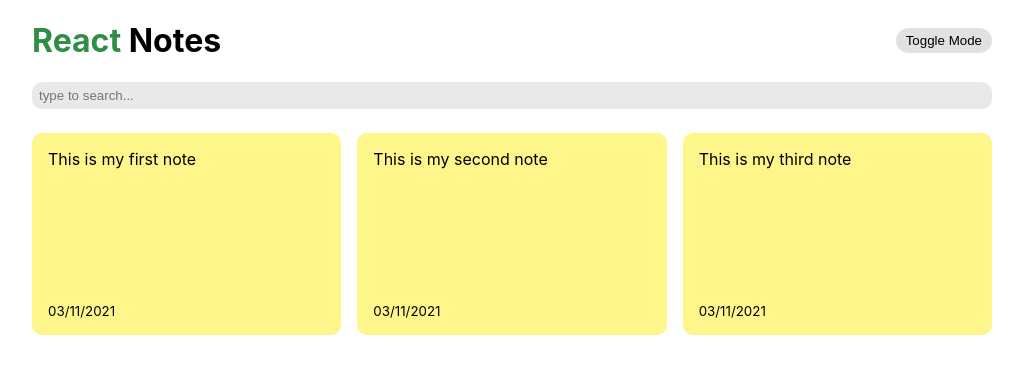
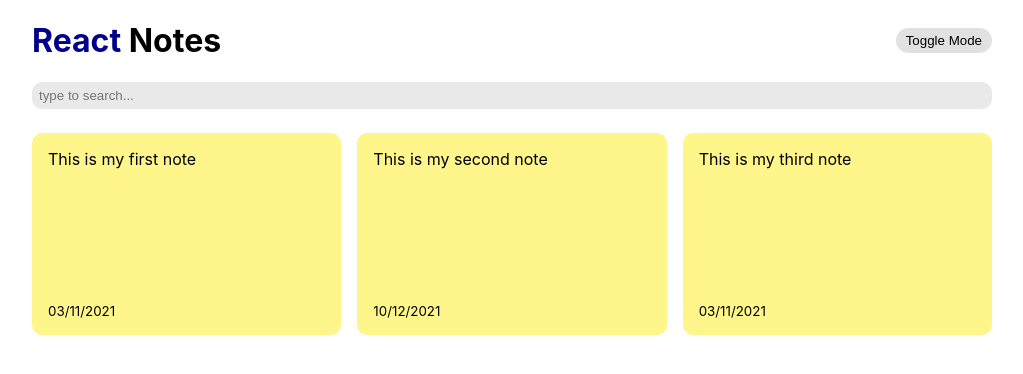
Before and after one commit to LeilaniMigisi/write-it-down, a React (Create React App) app: page / in a window 1280 px wide. Shown: the top 374 px of the page, without its empty margins (128-1151 px from the left). Built offline with nearby package versions, Linux system fonts and the light colour scheme.

Commit message:
Fixed useState

```diff
--- a/src/App.js
+++ b/src/App.js
@@ -14,7 +14,7 @@
   {
     id: nanoid(),
     text:"This is my second note",
-    date:"03/11/2021"
+    date:"10/12/2021"
   },
   {
     id: nanoid(),
--- a/src/components/Header.js
+++ b/src/components/Header.js
@@ -2,8 +2,9 @@
 
 const Header = ({handleToggleDarkMode}) => {
     return (
+
         <div className="header">
-        <h1><span style={{color:"#308d46"}}>React</span> Notes</h1>
+        <h1><span style={{color:"#00008B"}}>React</span> Notes</h1>
         <button onClick={()=>handleToggleDarkMode((previousDarkMode)=>!previousDarkMode)} className="save">Toggle Mode</button>
         </div>
     )
```
